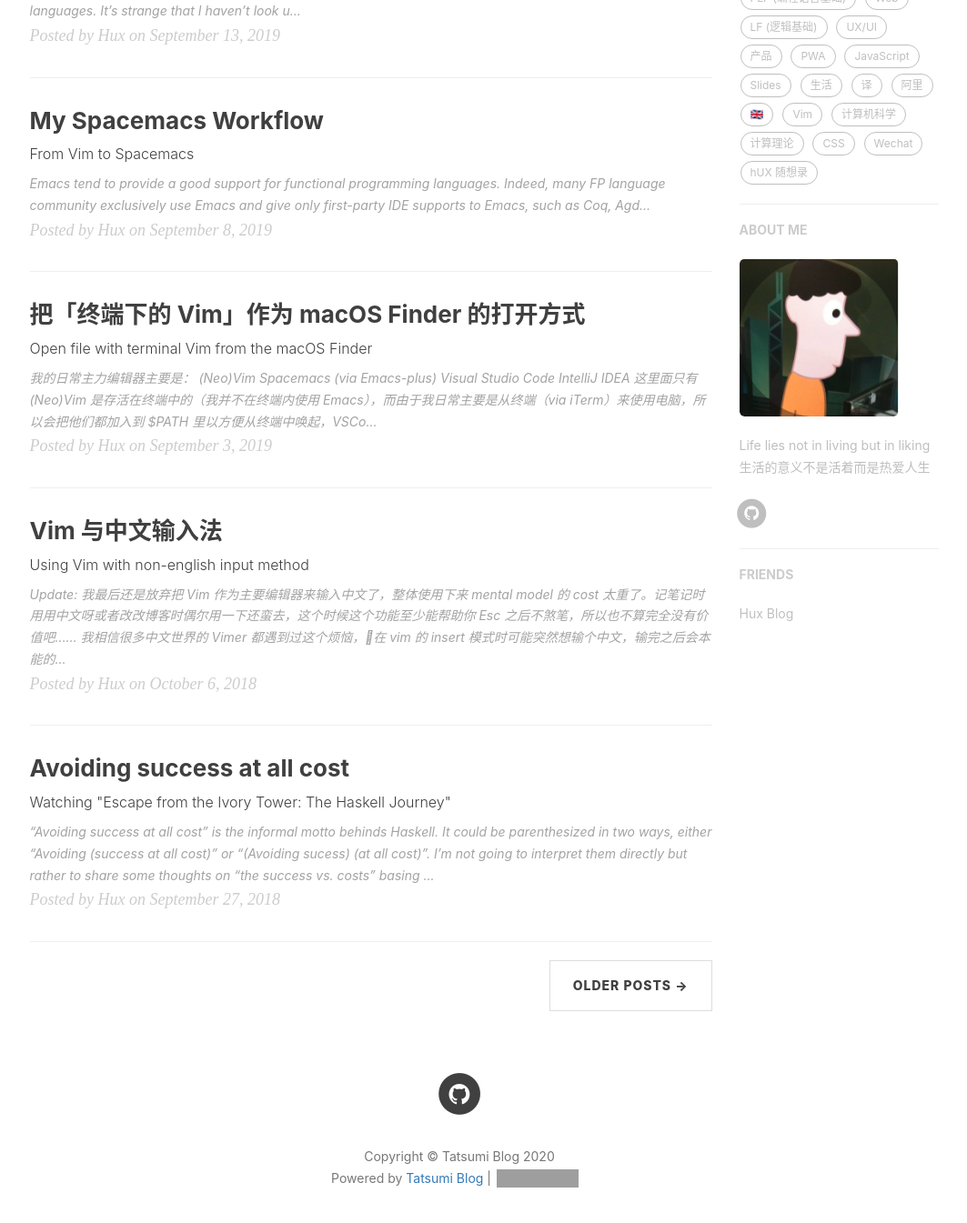
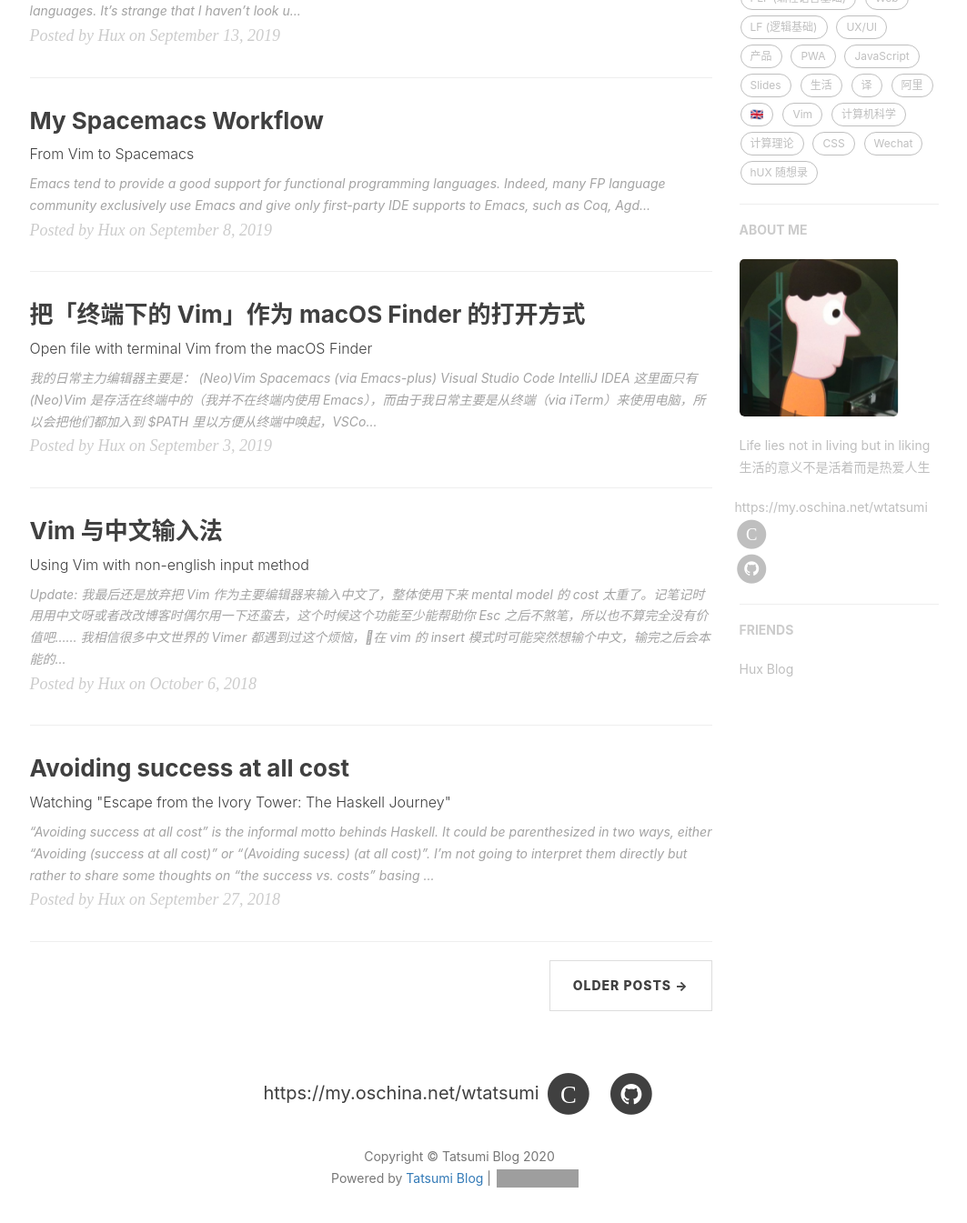
Before and after one commit to tatsumiw/tatsumiw.github.io, a Jekyll site: the page built from index.html, in a window 1280 px wide and 1400 px high, scrolled down 566 px. Shown: the top 1345 px of the window at 91% size, without its empty margins (135-1198 px from the left). Built offline with Jekyll 4.4.1, drawn with Linux system fonts in a browser that asks for light colours; nearby versions of some CDN libraries; the list of posts is cut into pages by our own code; comment, search, counter and statistics services are not loaded; grey boxes are pictures that could not be loaded.

Commit message:
20200406 modify

```diff
--- a/_config.yml
+++ b/_config.yml
@@ -16,6 +16,7 @@ RSS: false
 #weibo_username:     tatsumi
 #zhihu_username:     huxpro
 github_username:    tatsumiw
+oschina_username:    wtatsumi
 #twitter_username:   huxpro
 #facebook_username:  huxpro
 #linkedin_username:  firstname-lastname-idxxxx
--- a/_includes/sns-links.html
+++ b/_includes/sns-links.html
@@ -58,6 +58,16 @@
     </a>
   </li>
   {% endif %}
+  {% if site.oschina_username %}
+  <li>
+    <a target="_blank" href="https://my.oschina.net/{{ site.oschina_username }}"> https://my.oschina.net/wtatsumi
+      <span class="fa-stack fa-lg">
+        <i class="fa fa-circle fa-stack-2x"></i>
+        <i class="fa  fa-stack-1x fa-inverse">C</i>
+      </span>
+    </a>
+  </li>
+  {% endif %}
   {% if site.github_username %}
   <li>
     <a target="_blank" href="https://github.com/{{ site.github_username }}">
```
